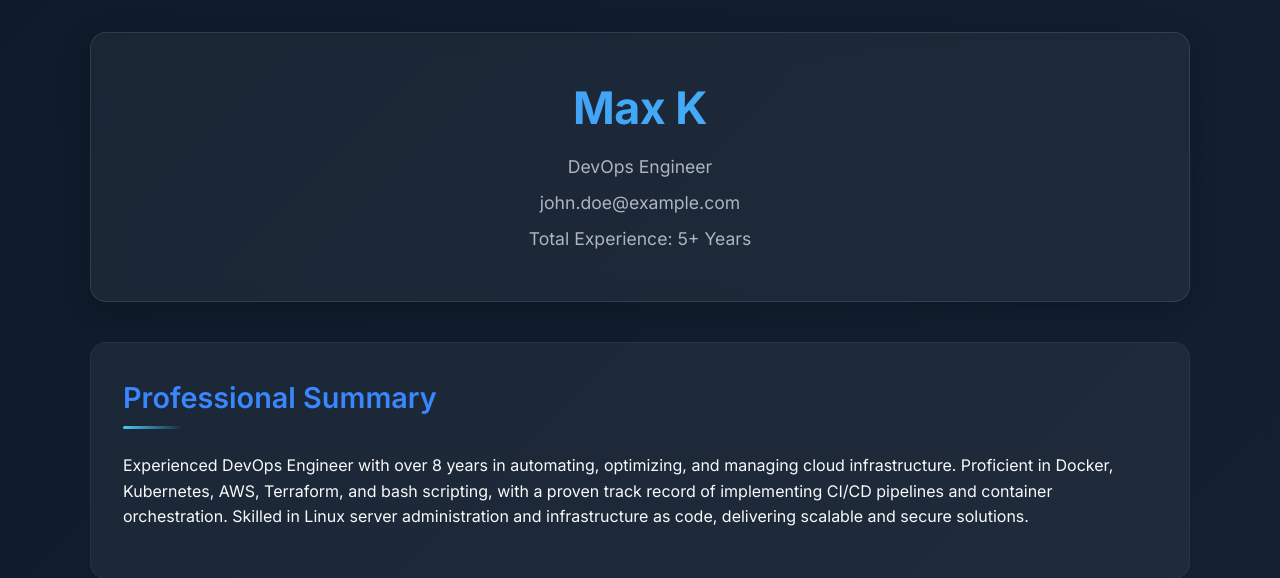
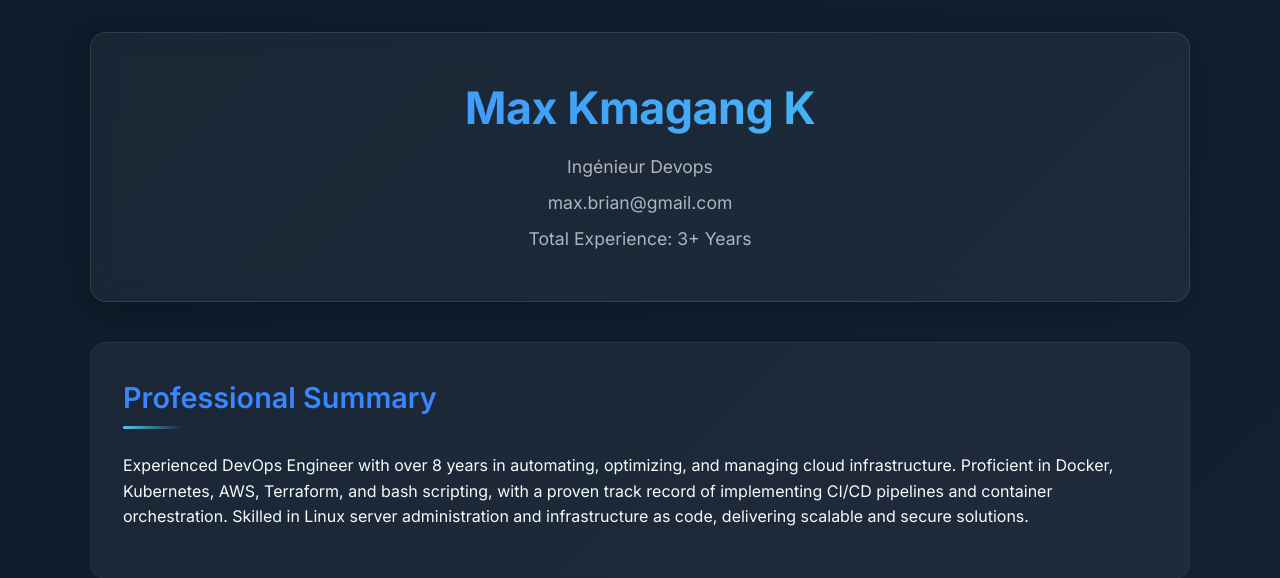
Before and after one commit to Max-Kamgang/portfolio, a Flask app: page / in a window 1280 px wide. Shown: the top 578 px of the page. Run offline with Flask 3, Linux system fonts and the light colour scheme.

Commit message:
Change => 3years

```diff
--- a/templates/index.html
+++ b/templates/index.html
@@ -271,10 +271,10 @@
 <body>
     <div class="container">
         <header class="header">
-            <h1>Max K</h1>
-            <p>DevOps Engineer</p>
-            <p>john.doe@example.com</p>
-            <p>Total Experience: 5+ Years</p>
+            <h1>Max Kmagang K</h1>
+            <p>Ingénieur Devops</p>
+            <p>max.brian@gmail.com</p>
+            <p>Total Experience: 3+ Years</p>
         </header>
 
         <section class="section summary">
```
